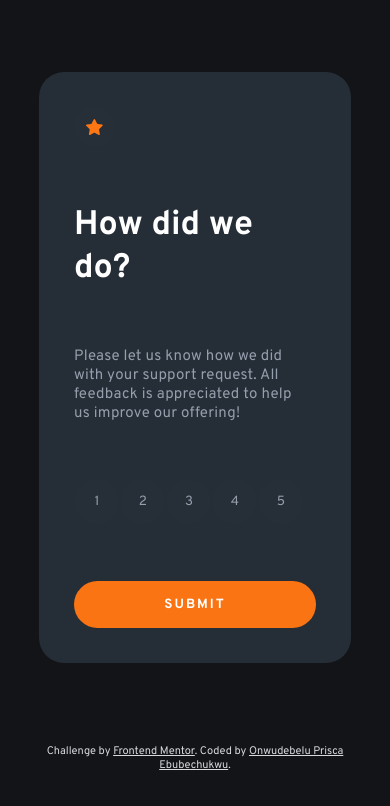
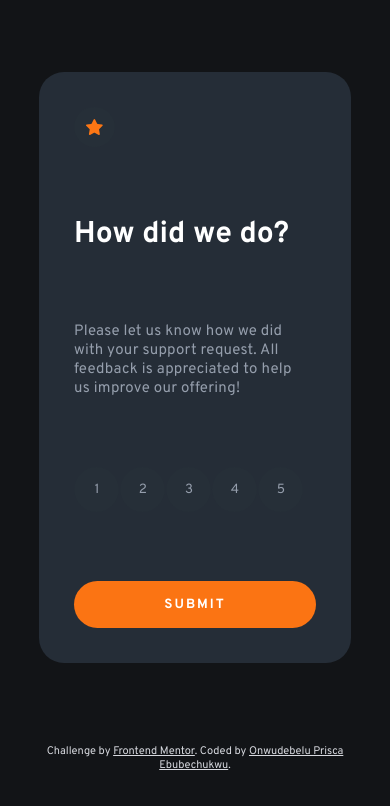
Before and after one commit to PriscaTonia/rating-component-6, a plain HTML site: page index.html in a window 390 px wide. Drawn offline with Linux system fonts and the light colour scheme.

Commit message:
mobile font size

```diff
--- a/style.css
+++ b/style.css
@@ -147,5 +147,7 @@ body{
         max-width: 80vw;
         min-height: 70vh;
     }
-
+    .header{
+        font-size: 15px;
+    }
 }
```
